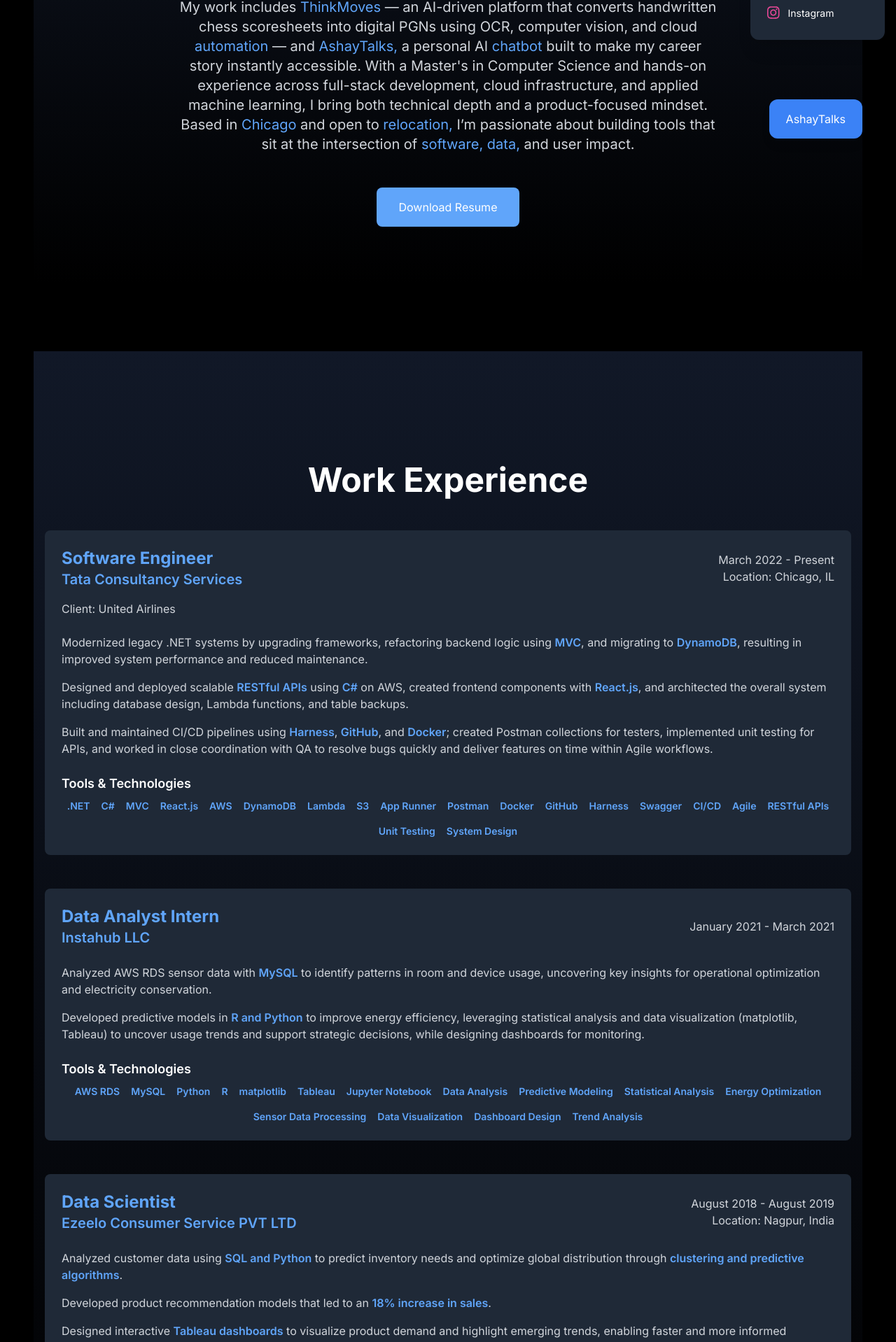
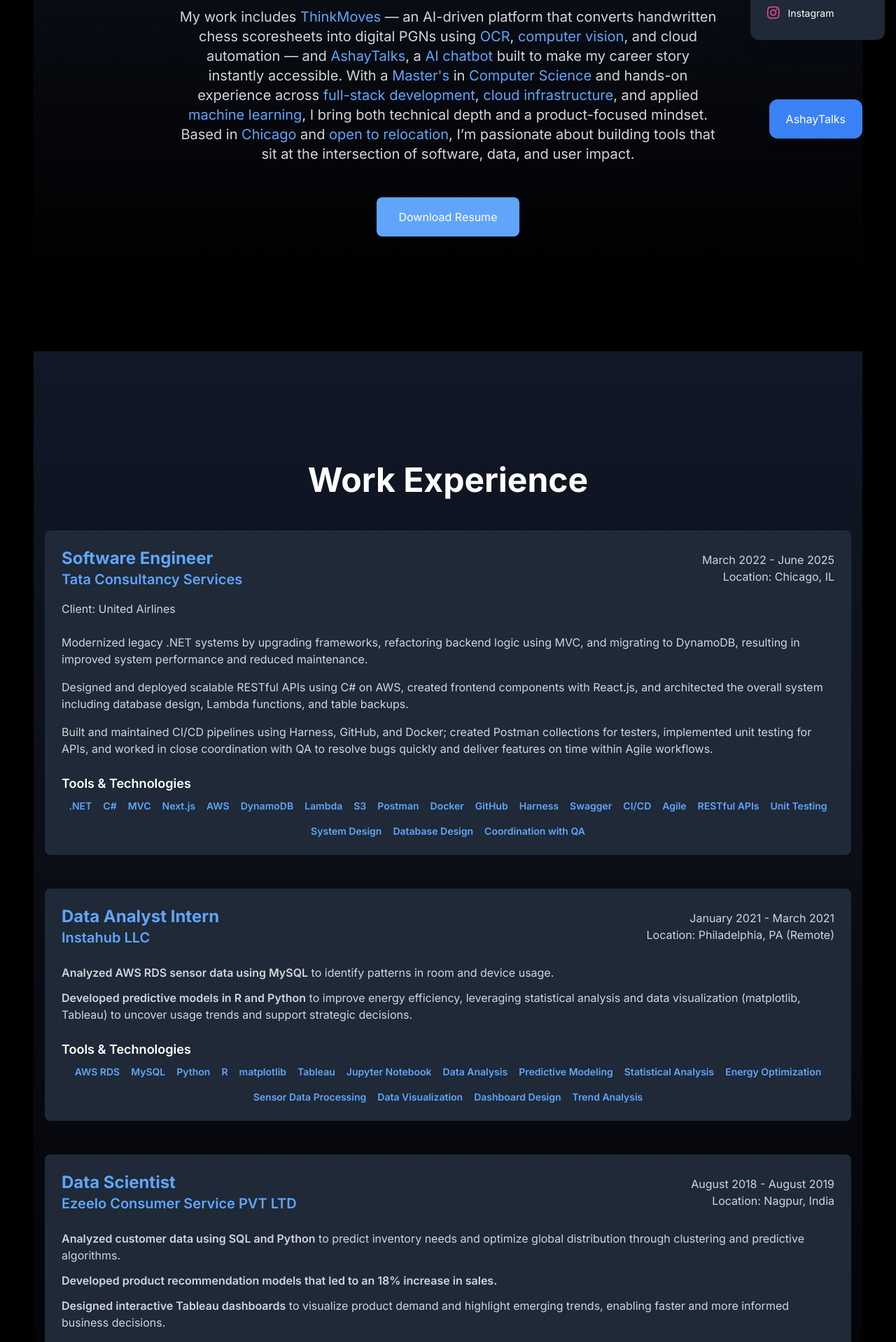
Before and after one commit to ashaykargaonkar/MyPortfolioUI, a Next.js app: page / in a window 1280 px wide. Shown: the part 554-2472 px from the top of the page at 70% size. Built offline with nearby package versions, Linux system fonts and the light colour scheme.

Commit message:
Update projects and skills sections: Reorganized skills, updated project statuses, and enhanced descriptions

```diff
--- a/app/layout.tsx
+++ b/app/layout.tsx
@@ -18,21 +18,26 @@
   description: description,
   keywords: [
     'Software Engineer',
-    'Data Scientist',
     'Machine Learning Engineer',
-    'Web Developer',
-    'C#',
-    '.NET',
-    'AWS',
-    'Backend Developer',
+    'C# .NET',
+    'AWS Cloud',
+    'TensorFlow',
+    'OpenCV',
+    'OCR Systems',
     'API Development',
-    'Cloud Architecture',
-    'Next.js',
+    'Cloud Computing',
+    'Next.js Developer',
     'TypeScript',
     'Node.js',
     'Portfolio',
     'Chicago Developer',
-    'Full Stack Developer'
+    'Full Stack',
+    'Data Science',
+    'AI Development',
+    'Computer Vision',
+    'Cloud Solutions',
+    'Web Applications',
+    'Software Architecture'
   ],
   authors: [{ name: 'Ashay Kargaonkar' }],
   creator: 'Ashay Kargaonkar',
--- a/components/Hero.tsx
+++ b/components/Hero.tsx
@@ -3,31 +3,7 @@
 import React from 'react'
 import { motion } from 'framer-motion'
 
-const Highlight = ({ children }: { children: string }) => {
-  const keywords = [
-    'Software Engineer', 'Data Scientist', 'C#', '.NET', 'backend APIs',
-    'AWS', 'AshayTalks', 'chatbot', 'ThinkMoves', 'OCR-driven',
-    'chess analytics', 'Master\'s', 'Computer Science', 'clean architecture',
-    'automation', 'Chicago', 'relocation', 'software', 'data', 'innovation'
-  ]
-
-  const words = children.split(' ')
-  return (
-    <span>
-      {words.map((word, index) => {
-        const cleanWord = word.replace(/[^a-zA-Z0-9]/g, '')
-        if (keywords.includes(cleanWord)) {
-          return (
-            <span key={index} className="text-blue-400">
-              {word}{' '}
-            </span>
-          )
-        }
-        return word + ' '
-      })}
-    </span>
-  )
-}
+const textBlue = 'text-blue-400'
 
 const Hero = () => {
   return (
@@ -81,9 +57,7 @@
               transition={{ duration: 1 }}
               className="text-base md:text-lg lg:text-xl text-gray-300"
             >
-              <Highlight>
-                I'm a Software Engineer and Machine Learning enthusiast with 4+ years of experience blending backend development with AI-powered solutions. I specialize in building scalable APIs using C# and .NET, deploying cloud-native systems on AWS, and applying machine learning to solve real-world problems.
-              </Highlight>
+              I'm a <span className={textBlue}>Software Engineer</span> and <span className={textBlue}>Machine Learning</span> enthusiast with <span className={textBlue}>4+ years</span> of experience blending <span className={textBlue}>backend development</span> with AI-powered solutions. I specialize in building scalable <span className={textBlue}>RESTful APIs</span> using <span className={textBlue}>C#</span> and <span className={textBlue}>.NET</span>, deploying cloud-native systems on <span className={textBlue}>AWS</span>, and applying machine learning to solve real-world problems.
             </motion.p>
           </motion.div>
 
@@ -100,12 +74,8 @@
               transition={{ duration: 1 }}
               className="text-base md:text-lg lg:text-xl text-gray-300"
             >
-              <Highlight>
-                My work includes ThinkMoves — an AI-driven platform that converts handwritten chess scoresheets into digital PGNs using OCR, computer vision, and cloud automation — and AshayTalks, a personal AI chatbot built to make my career story instantly accessible.
-              </Highlight>
-              <Highlight>
-                With a Master's in Computer Science and hands-on experience across full-stack development, cloud infrastructure, and applied machine learning, I bring both technical depth and a product-focused mindset. Based in Chicago and open to relocation, I’m passionate about building tools that sit at the intersection of software, data, and user impact.
-              </Highlight>
+              My work includes <span className={textBlue}>ThinkMoves</span> — an AI-driven platform that converts handwritten chess scoresheets into digital PGNs using <span className={textBlue}>OCR</span>, <span className={textBlue}>computer vision</span>, and cloud automation — and <span className={textBlue}>AshayTalks</span>, a <span className={textBlue}>AI chatbot</span> built to make my career story instantly accessible.
+              With a <span className={textBlue}>Master's</span> in <span className={textBlue}>Computer Science</span> and hands-on experience across <span className={textBlue}>full-stack development</span>, <span className={textBlue}>cloud infrastructure</span>, and applied <span className={textBlue}>machine learning</span>, I bring both technical depth and a product-focused mindset. Based in <span className={textBlue}>Chicago</span> and <span className={textBlue}>open to relocation</span>, I’m passionate about building tools that sit at the intersection of software, data, and user impact.
             </motion.p>
           </motion.div>
 
--- a/components/Projects.tsx
+++ b/components/Projects.tsx
@@ -18,8 +18,8 @@
     'Software Engineer', 'Data Scientist', 'C#', '.NET', 'Web API',
     'backend systems', 'intelligent applications', 'cloud services',
     'engineering problems', 'technical focus', 'software development',
-    'AI', 'OCR', 'machine learning', 'data pipelines',
-    'chess analytics', 'Master\'s', 'Computer Science', 'AWS',
+    'machine learning', 'data pipelines',
+    'chess analytics', 'Master\'s', 'Computer Science',
     'database interactions', 'infrastructure', 'Chicago',
     'table tennis', 'tech ideas'
   ]
@@ -62,7 +62,7 @@
       'Natural Language Processing'
     ],
     image: '/ChatGPT Image AshayTalks.png',
-    status: 'Planning',
+    status: 'Coming Next',
     details: [
       {
         title: 'Overview',
@@ -190,8 +190,9 @@
                   <div className="flex justify-between items-center mb-6">
                     <h3 className="text-3xl font-bold text-white">{project.title}</h3>
                     <span className={`px-3 py-1 rounded-full text-sm font-medium ${
-                      project.status === 'Planning' ? 'bg-blue-500/20 text-blue-300' :
+                      project.status === 'Planning' ? 'bg-yellow-500/20 text-yellow-300' :
                       project.status === 'In Progress' ? 'bg-green-500/20 text-green-300' :
+                      project.status === 'Coming Next' ? 'bg-blue-500/20 text-blue-300' :
                       'bg-gray-500/20 text-gray-300'
                     }`}>
                       {project.status}
--- a/components/Skills.tsx
+++ b/components/Skills.tsx
@@ -33,6 +33,9 @@
                   <span className="px-3 py-1 bg-blue-400/20 rounded-full text-blue-400">.NET</span>
                   <span className="px-3 py-1 bg-blue-400/20 rounded-full text-blue-400">Web API</span>
                   <span className="px-3 py-1 bg-blue-400/20 rounded-full text-blue-400">ASP.NET</span>
+                  <span className="px-3 py-1 bg-blue-400/20 rounded-full text-blue-400">MVC</span>
+                  <span className="px-3 py-1 bg-blue-400/20 rounded-full text-blue-400">Entity Framework</span>
+                  <span className="px-3 py-1 bg-blue-400/20 rounded-full text-blue-400">LINQ</span>
                 </div>
               </motion.div>
 
@@ -49,6 +52,9 @@
                   <span className="px-3 py-1 bg-blue-400/20 rounded-full text-blue-400">AWS Lambda</span>
                   <span className="px-3 py-1 bg-blue-400/20 rounded-full text-blue-400">AWS S3</span>
                   <span className="px-3 py-1 bg-blue-400/20 rounded-full text-blue-400">AWS EKS</span>
+                  <span className="px-3 py-1 bg-blue-400/20 rounded-full text-blue-400">AWS RDS</span>
+                  <span className="px-3 py-1 bg-blue-400/20 rounded-full text-blue-400">AWS App Runner</span>
+                  <span className="px-3 py-1 bg-blue-400/20 rounded-full text-blue-400">AWS CloudFormation</span>
                 </div>
               </motion.div>
 
@@ -59,11 +65,16 @@
                 transition={{ duration: 0.8, delay: 0.6 }}
                 className="bg-gray-800 p-6 rounded-lg"
               >
-                <h4 className="text-xl font-semibold mb-2 text-blue-400">Machine Learning</h4>
+                <h4 className="text-xl font-semibold mb-2 text-blue-400">Programming & Web Development</h4>
                 <div className="flex flex-wrap gap-3">
-                  <span className="px-3 py-1 bg-blue-400/20 rounded-full text-blue-400">TensorFlow</span>
-                  <span className="px-3 py-1 bg-blue-400/20 rounded-full text-blue-400">PyTorch</span>
-                  <span className="px-3 py-1 bg-blue-400/20 rounded-full text-blue-400">Scikit-learn</span>
+                  <span className="px-3 py-1 bg-blue-400/20 rounded-full text-blue-400">Python</span>
+                  <span className="px-3 py-1 bg-blue-400/20 rounded-full text-blue-400">SQL</span>
+                  <span className="px-3 py-1 bg-blue-400/20 rounded-full text-blue-400">JavaScript</span>
+                  <span className="px-3 py-1 bg-blue-400/20 rounded-full text-blue-400">Next.js</span>
+                  <span className="px-3 py-1 bg-blue-400/20 rounded-full text-blue-400">HTML</span>
+                  <span className="px-3 py-1 bg-blue-400/20 rounded-full text-blue-400">CSS</span>
+                  <span className="px-3 py-1 bg-blue-400/20 rounded-full text-blue-400">TypeScript</span>
+                  <span className="px-3 py-1 bg-blue-400/20 rounded-full text-blue-400">Tailwind CSS</span>
                 </div>
               </motion.div>
             </div>
@@ -80,14 +91,24 @@
                 transition={{ duration: 0.8, delay: 0.8 }}
                 className="bg-gray-800 p-6 rounded-lg"
               >
-                <h4 className="text-xl font-semibold mb-4 text-blue-400">Programming & Web Development</h4>
+                <h4 className="text-xl font-semibold mb-4 text-blue-400">Machine Learning & AI</h4>
                 <div className="flex flex-wrap gap-3">
-                  <span className="px-3 py-1 bg-blue-400/20 rounded-full text-blue-400">Python</span>
-                  <span className="px-3 py-1 bg-blue-400/20 rounded-full text-blue-400">SQL</span>
-                  <span className="px-3 py-1 bg-blue-400/20 rounded-full text-blue-400">JavaScript</span>
-                  <span className="px-3 py-1 bg-blue-400/20 rounded-full text-blue-400">React</span>
-                  <span className="px-3 py-1 bg-blue-400/20 rounded-full text-blue-400">HTML</span>
-                  <span className="px-3 py-1 bg-blue-400/20 rounded-full text-blue-400">CSS</span>
+                  <span className="px-3 py-1 bg-blue-400/20 rounded-full text-blue-400">TensorFlow</span>
+                  <span className="px-3 py-1 bg-blue-400/20 rounded-full text-blue-400">PyTorch</span>
+                  <span className="px-3 py-1 bg-blue-400/20 rounded-full text-blue-400">Scikit-learn</span>
+                  <span className="px-3 py-1 bg-blue-400/20 rounded-full text-blue-400">Keras</span>
+                  <span className="px-3 py-1 bg-blue-400/20 rounded-full text-blue-400">Pandas</span>
+                  <span className="px-3 py-1 bg-blue-400/20 rounded-full text-blue-400">NumPy</span>
+                  <span className="px-3 py-1 bg-blue-400/20 rounded-full text-blue-400">Matplotlib</span>
+                  <span className="px-3 py-1 bg-blue-400/20 rounded-full text-blue-400">Seaborn</span>
+                  <span className="px-3 py-1 bg-blue-400/20 rounded-full text-blue-400">OCR</span>
+                  <span className="px-3 py-1 bg-blue-400/20 rounded-full text-blue-400">Computer Vision</span>
+                  <span className="px-3 py-1 bg-blue-400/20 rounded-full text-blue-400">OpenCV</span>
+                  <span className="px-3 py-1 bg-blue-400/20 rounded-full text-blue-400">Tesseract</span>
+                  <span className="px-3 py-1 bg-blue-400/20 rounded-full text-blue-400">Image Processing</span>
+                  <span className="px-3 py-1 bg-blue-400/20 rounded-full text-blue-400">Text Recognition</span>
+                  <span className="px-3 py-1 bg-blue-400/20 rounded-full text-blue-400">Deep Learning</span>
+                  <span className="px-3 py-1 bg-blue-400/20 rounded-full text-blue-400">Natural Language Processing</span>
                 </div>
               </motion.div>
 
@@ -106,6 +127,9 @@
                   <span className="px-3 py-1 bg-blue-400/20 rounded-full text-blue-400">Postman</span>
                   <span className="px-3 py-1 bg-blue-400/20 rounded-full text-blue-400">Tableau</span>
                   <span className="px-3 py-1 bg-blue-400/20 rounded-full text-blue-400">ggplot2</span>
+                  <span className="px-3 py-1 bg-blue-400/20 rounded-full text-blue-400">Power BI</span>
+                  <span className="px-3 py-1 bg-blue-400/20 rounded-full text-blue-400">CI/CD</span>
+                  <span className="px-3 py-1 bg-blue-400/20 rounded-full text-blue-400">Agile</span>
                 </div>
               </motion.div>
             </div>
--- a/components/WorkExperience.tsx
+++ b/components/WorkExperience.tsx
@@ -2,6 +2,8 @@
 
 import React from 'react'
 import { motion } from 'framer-motion'
+
+const textBlue = 'text-blue-400'
 
 const WorkExperience = () => {
   return (
@@ -24,7 +26,7 @@
                 <h4 className="text-lg sm:text-xl font-semibold text-blue-400">Tata Consultancy Services</h4>
               </div>
               <div className="flex flex-col items-end">
-                <p className="text-gray-300">March 2022 - Present</p>
+                <p className="text-gray-300">March 2022 - June 2025</p>
                 <p className="text-gray-300">Location: Chicago, IL</p>
               </div>
             </div>
@@ -35,13 +37,13 @@
 
             <div className="space-y-4 mt-6">
               <p className="text-gray-300 text-sm sm:text-base">
-                Modernized legacy .NET systems by upgrading frameworks, refactoring backend logic using <span className="text-blue-400 font-semibold">MVC</span>, and migrating to <span className="text-blue-400 font-semibold">DynamoDB</span>, resulting in improved system performance and reduced maintenance.
+                Modernized legacy .NET systems by upgrading frameworks, refactoring backend logic using MVC, and migrating to DynamoDB, resulting in improved system performance and reduced maintenance.
               </p>
               <p className="text-gray-300 text-sm sm:text-base">
-                Designed and deployed scalable <span className="text-blue-400 font-semibold">RESTful APIs</span> using <span className="text-blue-400 font-semibold">C#</span> on AWS, created frontend components with <span className="text-blue-400 font-semibold">React.js</span>, and architected the overall system including database design, Lambda functions, and table backups.
+                Designed and deployed scalable RESTful APIs using C# on AWS, created frontend components with React.js, and architected the overall system including database design, Lambda functions, and table backups.
               </p>
               <p className="text-gray-300 text-sm sm:text-base">
-                Built and maintained CI/CD pipelines using <span className="text-blue-400 font-semibold">Harness</span>, <span className="text-blue-400 font-semibold">GitHub</span>, and <span className="text-blue-400 font-semibold">Docker</span>; created Postman collections for testers, implemented unit testing for APIs, and worked in close coordination with QA to resolve bugs quickly and deliver features on time within Agile workflows.
+                Built and maintained CI/CD pipelines using Harness, GitHub, and Docker; created Postman collections for testers, implemented unit testing for APIs, and worked in close coordination with QA to resolve bugs quickly and deliver features on time within Agile workflows.
               </p>
             </div>
 
@@ -51,12 +53,11 @@
                 <span className="text-blue-400 font-semibold text-xs sm:text-sm">.NET</span>
                 <span className="text-blue-400 font-semibold text-xs sm:text-sm">C#</span>
                 <span className="text-blue-400 font-semibold text-xs sm:text-sm">MVC</span>
-                <span className="text-blue-400 font-semibold text-xs sm:text-sm">React.js</span>
+                <span className="text-blue-400 font-semibold text-xs sm:text-sm">Next.js</span>
                 <span className="text-blue-400 font-semibold text-xs sm:text-sm">AWS</span>
                 <span className="text-blue-400 font-semibold text-xs sm:text-sm">DynamoDB</span>
                 <span className="text-blue-400 font-semibold text-xs sm:text-sm">Lambda</span>
                 <span className="text-blue-400 font-semibold text-xs sm:text-sm">S3</span>
-                <span className="text-blue-400 font-semibold text-xs sm:text-sm">App Runner</span>
                 <span className="text-blue-400 font-semibold text-xs sm:text-sm">Postman</span>
                 <span className="text-blue-400 font-semibold text-xs sm:text-sm">Docker</span>
                 <span className="text-blue-400 font-semibold text-xs sm:text-sm">GitHub</span>
@@ -67,6 +68,8 @@
                 <span className="text-blue-400 font-semibold text-xs sm:text-sm">RESTful APIs</span>
                 <span className="text-blue-400 font-semibold text-xs sm:text-sm">Unit Testing</span>
                 <span className="text-blue-400 font-semibold text-xs sm:text-sm">System Design</span>
+                <span className="text-blue-400 font-semibold text-xs sm:text-sm">Database Design</span>
+                <span className="text-blue-400 font-semibold text-xs sm:text-sm">Coordination with QA</span>
               </div>
             </div>
           </div>
@@ -80,16 +83,19 @@
               </div>
               <div className="flex flex-col items-end">
                 <p className="text-gray-300">January 2021 - March 2021</p>
+                <p className="text-gray-300">Location: Philadelphia, PA (Remote)</p>
               </div>
             </div>
 
             <div className="space-y-4 mt-6">
-              <p className="text-gray-300 text-sm sm:text-base">
-                Analyzed AWS RDS sensor data with <span className="text-blue-400 font-semibold">MySQL</span> to identify patterns in room and device usage, uncovering key insights for operational optimization and electricity conservation.
-              </p>
-              <p className="text-gray-300 text-sm sm:text-base">
-                Developed predictive models in <span className="text-blue-400 font-semibold">R and Python</span> to improve energy efficiency, leveraging statistical analysis and data visualization (matplotlib, Tableau) to uncover usage trends and support strategic decisions, while designing dashboards for monitoring.
-              </p>
+              <ul className="space-y-3">
+                <li className="text-gray-300">
+                  <span className="font-semibold">Analyzed AWS RDS sensor data using MySQL</span> to identify patterns in room and device usage.
+                </li>
+                <li className="text-gray-300">
+                  <span className="font-semibold">Developed predictive models in R and Python</span> to improve energy efficiency, leveraging statistical analysis and data visualization (matplotlib, Tableau) to uncover usage trends and support strategic decisions.
+                </li>
+              </ul>
             </div>
 
             <div className="mt-6">
@@ -128,15 +134,17 @@
             </div>
 
             <div className="space-y-4 mt-6">
-              <p className="text-gray-300 text-sm sm:text-base">
-                Analyzed customer data using <span className="text-blue-400 font-semibold">SQL and Python</span> to predict inventory needs and optimize global distribution through <span className="text-blue-400 font-semibold">clustering and predictive algorithms</span>.
-              </p>
-              <p className="text-gray-300 text-sm sm:text-base">
-                Developed product recommendation models that led to an <span className="text-blue-400 font-semibold">18% increase in sales</span>.
-              </p>
-              <p className="text-gray-300 text-sm sm:text-base">
-                Designed interactive <span className="text-blue-400 font-semibold">Tableau dashboards</span> to visualize product demand and highlight emerging trends, enabling faster and more informed business decisions.
-              </p>
+              <ul className="space-y-3">
+                <li className="text-gray-300">
+                  <span className="font-semibold">Analyzed customer data using SQL and Python</span> to predict inventory needs and optimize global distribution through clustering and predictive algorithms.
+                </li>
+                <li className="text-gray-300">
+                  <span className="font-semibold">Developed product recommendation models that led to an 18% increase in sales.</span>
+                </li>
+                <li className="text-gray-300">
+                  <span className="font-semibold">Designed interactive Tableau dashboards</span> to visualize product demand and highlight emerging trends, enabling faster and more informed business decisions.
+                </li>
+              </ul>
             </div>
 
             <div className="mt-6">
```
Also changed, not shown: components/UpcomingProjects.tsx (+7 -7 lines).
